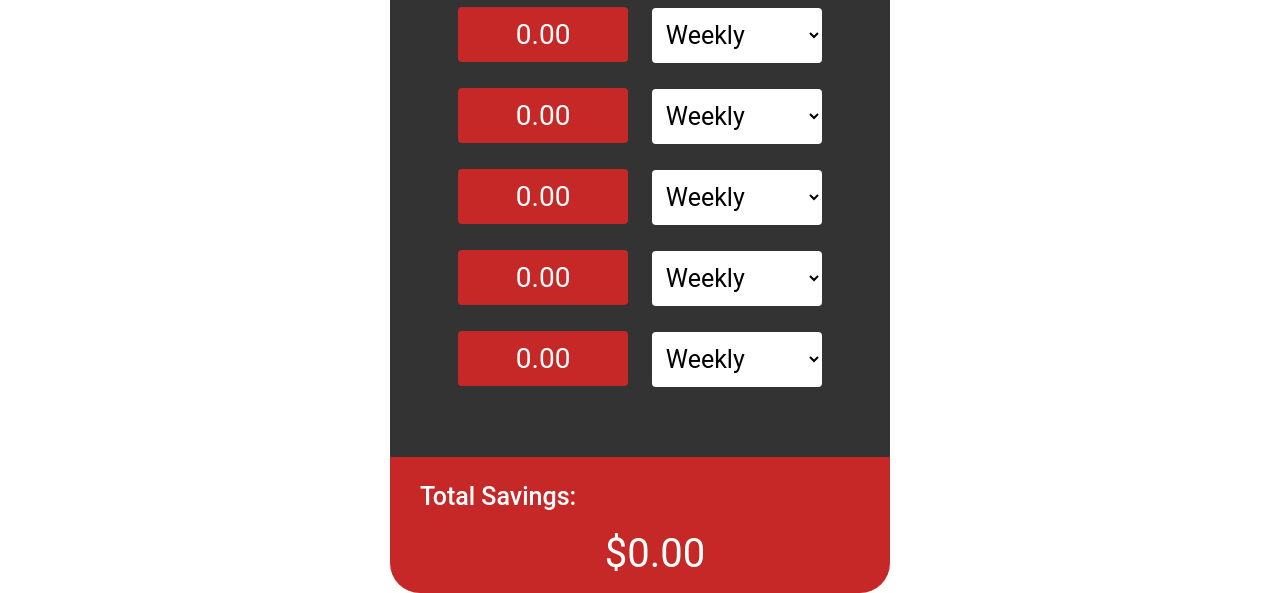
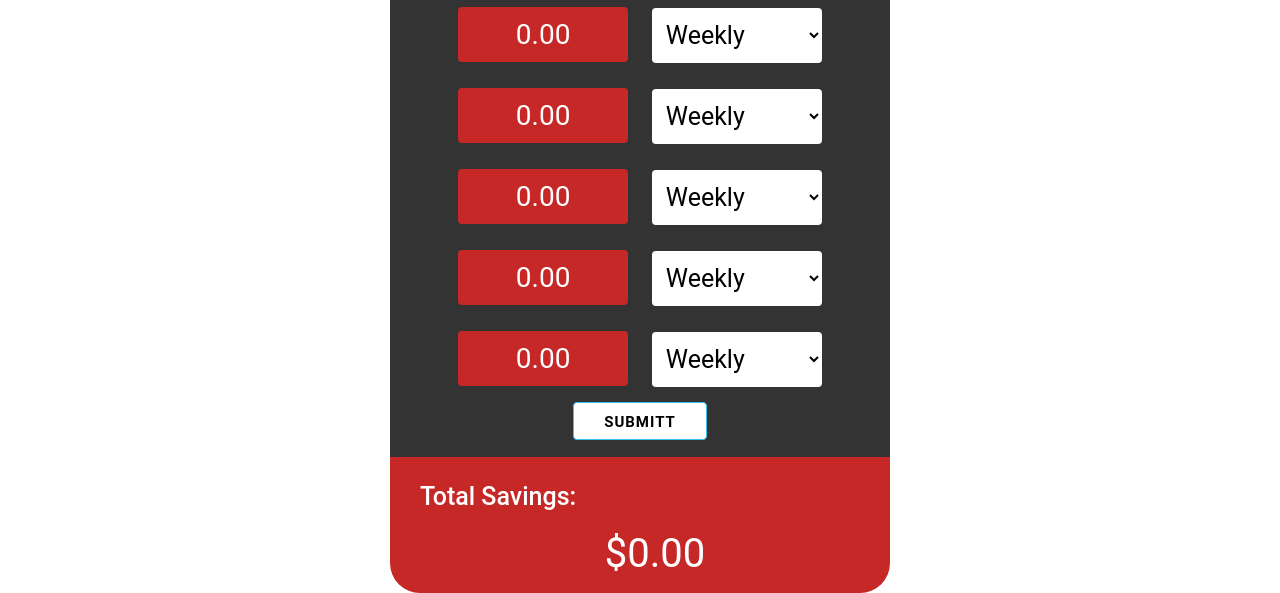
Before and after one commit to IIT-Web-Application-Development/fincal, a website: page html/savingsCalc.html in a window 1280 px wide. Shown: the part 267-860 px from the top of the page. Drawn offline with nearby package versions, Linux system fonts and the light colour scheme.

Commit message:
submit button

```diff
--- a/css/custom.css
+++ b/css/custom.css
@@ -308,3 +308,9 @@ input.savingsin{
     display: inline-block;
     outline: 0;
   }
+
+  input[type="submit"].button-primary{
+    background-color: white;
+    color:black;
+    font-size: 15px;
+  }
--- a/html/savingsCalc.html
+++ b/html/savingsCalc.html
@@ -77,8 +77,10 @@
           <option value="Option 2">Monthly</option>
           <option value="Option 3">Yearly</option>
       </select>
+      <input class="button-primary" type="submit" value="Submitt">
   </div>
   <div class="totals-container big-container">
+
   </div>
 
     <div class="tip-total-container">
```
